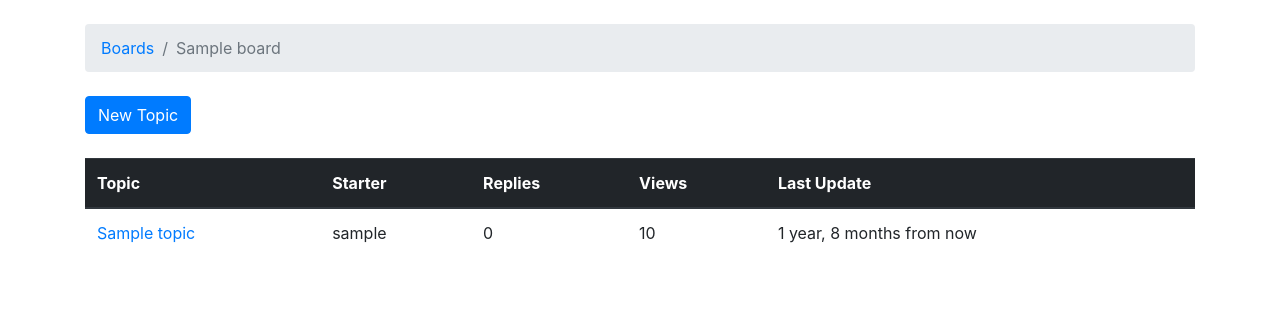
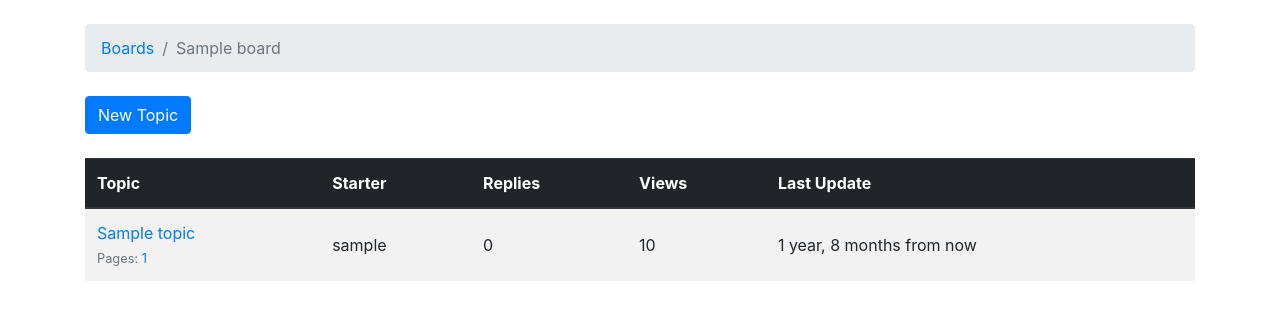
Before and after one commit to Cuahutli/platikme, a Django app: page /boards/1/ in a window 1280 px wide. Shown: the part 56-376 px from the top of the page. Run offline with Django 3.2, Linux system fonts and the light colour scheme; tables that the repository leaves empty hold one stand-in row (values such as "Sample post"); some libraries are stand-ins or nearby versions; some web fonts are replaced.

Commit message:
Ajustes finales
- Mejoras en reply_topic
- Mejoras en template de topics
- Paginación

```diff
--- a/src/boards/models.py
+++ b/src/boards/models.py
@@ -1,3 +1,5 @@
+import math
+
 from django.db import models
 from django.contrib.auth.models import User
 from django.utils.text import Truncator
@@ -30,6 +32,26 @@ class Topic(models.Model):
 	def __str__(self):
 		return self.subject
 
+	def get_page_count(self):
+		count = self.posts.count()
+		pages = count / 20
+		return math.ceil(pages)
+
+	def has_many_pages(self, count=None):
+		if count is None:
+			count = self.get_page_count()
+		return count > 6
+
+	def get_page_range(self):
+		count = self.get_page_count()
+		if self.has_many_pages(count):
+			return range(1,5)
+		return range(1, count + 1)
+
+	def get_last_ten_posts(self):
+		return self.posts.order_by('-created_at')[:10]
+
+
 class Post(models.Model):
 	message 		= models.TextField(max_length=4000)
 	topic 			= models.ForeignKey(Topic, related_name='posts')
--- a/src/boards/views.py
+++ b/src/boards/views.py
@@ -1,6 +1,7 @@
 from django.contrib.auth.decorators import login_required
 from django.contrib.auth.models import User
 from django.db.models import Count
+from django.urls import reverse
 from django.core.paginator import Paginator, EmptyPage, PageNotAnInteger
 from django.shortcuts import render, redirect, get_object_or_404
 from django.contrib.auth.decorators import login_required
@@ -63,11 +64,16 @@ class PostListView(ListView):
 	model = Post
 	context_object_name = 'posts'
 	template_name = 'topic_posts.html'
-	paginate_by = 2
+	paginate_by = 20
 
 	def get_context_data(self, **kwargs):
-		self.topic.views += 1
-		self.topic.save()
+
+		session_key = 'viewed_topic_{}'.format(self.topic.pk)
+		if not self.request.session.get(session_key, False):
+			self.topic.views += 1
+			self.topic.save()
+			self.request.session[session_key] = True
+
 		kwargs['topic'] = self.topic
 		return super().get_context_data(**kwargs)
 
@@ -86,7 +92,18 @@ def reply_topic(request, pk, topic_pk):
 			post.topic = topic
 			post.created_by = request.user
 			post.save()
-			return redirect('topic_posts', pk=pk, topic_pk=topic_pk)
+
+			topic.last_updated = timezone.now()
+			topic.save()
+
+			topic_url = reverse('topic_posts', kwargs={'pk':pk, 'topic_pk': topic_pk})
+			topic_post_url = '{url}?page={page}#{id}'.format(
+				url=topic_url,
+				id=post.pk,
+				page=topic.get_page_count()
+			)
+
+			return redirect(topic_post_url)
 	else:
 		form = PostForm()
 	return render(request, 'reply_topic.html', {'topic':topic, 'form':form})
--- a/src/templates/includes/pagination.html
+++ b/src/templates/includes/pagination.html
@@ -1,6 +1,17 @@
 {% if is_paginated %}
     <nav class="mb-4" aria-label="Topics pagination">
         <ul class="pagination">
+
+            {% if page_obj.number > 1 %}
+                <li class="page-item">
+                    <a href="?page=1" class="page-link">First</a>
+                </li>
+            {% else %}
+                <li class="page-item disabled">
+                    <span class="page-link">First</span>
+                </li>
+            {% endif %}
+
             {% if page_obj.has_previous %}
             <li class="page-item">
                 <a href="?page={{page_obj.previos_page_number}}" class="page-link">Previous</a>
@@ -19,7 +30,7 @@
                         <span class="sr-only">(current)</span>
                     </span>
                     </li>
-        {% else %}
+                {% elif page_num > page_obj.number|add:'-3' and page_num < page_obj.number|add:'3' %}
                     <li class="page-item">
                     <a href="?page={{page_num}}" class="page-link">{{page_num}}</a>
                     </li>
@@ -39,6 +50,18 @@
                 </span>
                 </li>
             {% endif %}
+
+
+            {% if page_obj.number != paginator.num_pages %}
+                <li class="page-item">
+                    <a href="?page={{paginator.num_pages}}" class="page-link">Last</a>
+                </li>
+            {% else %}
+                <li class="page-item">
+                    <span class="page-link">Last</span>
+                </li>
+            {% endif %}
+
         </ul>
     </nav>
 {% endif %}
--- a/src/templates/reply_topic.html
+++ b/src/templates/reply_topic.html
@@ -29,7 +29,7 @@
     </form>
 
 
-    {% for post in topic.posts.all %}
+    {% for post in topic.get_last_ten_posts %}
         <div class="card mb-2">
             <div class="card-body p-3">
                 <div class="row mb-3">
--- a/src/templates/topic_posts.html
+++ b/src/templates/topic_posts.html
@@ -22,7 +22,7 @@
 
 
     {% for post in posts %}
-        <div class="card {% if forloop.last %} mb-4 {% else %} mb-2{% endif %}  {% if forloop.first %} border-dark {% endif %}">
+        <div id="{{post.pk}}" class="card {% if forloop.last %} mb-4 {% else %} mb-2{% endif %}  {% if forloop.first %} border-dark {% endif %}">
             {% if forloop.first %}
                 <div class="card-header text-white bg-dark py-2 px-3">
                     {{topic.subject}}
--- a/src/templates/topics.html
+++ b/src/templates/topics.html
@@ -17,7 +17,7 @@
     </div>
 
     <div class="table">
-        <table class="table">
+        <table class="table table-striped mb-4">
             <thead class="thead-dark">
               <tr>
                 <th>Topic</th>
@@ -29,12 +29,26 @@
             </thead>
             <tbody>
               {% for topic in topics %}
+                {% url 'topic_posts' board.pk topic.pk as topic_url %}
                 <tr>
-                  <td><a href="{% url 'topic_posts' board.pk topic.pk %}">{{ topic.subject }}</a></td>
-                  <td>{{ topic.starter.username }}</td>
-                  <td>{{topic.replies}}</td>
-                  <td>{{topic.views}}</td>
-                  <td>{{ topic.last_updated|naturaltime }}</td>
+                  <td>
+                    <p class="mb-0">
+                      <a href="{{topic_url}}">{{topic.subject}}</a>
+                    </p>
+                    <small class="text-muted">
+                      Pages:
+                      {% for i in topic.get_page_range %}
+                        <a href="{{topic_url}}?page={{i}}">{{i}}</a>
+                      {% endfor %}
+                      {% if topic.has_many_pages %}
+                        ... <a href="{{topic_url}}?page={{topic.get_page_count}}">Last Page</a>
+                      {% endif %}
+                    </small>
+                  </td>
+                  <td class="align-middle">{{ topic.starter.username }}</td>
+                  <td class="align-middle">{{topic.replies}}</td>
+                  <td class="align-middle">{{topic.views}}</td>
+                  <td class="align-middle">{{ topic.last_updated|naturaltime }}</td>
                 </tr>
               {% endfor %}
             </tbody>
```
Also changed, not shown: src/boards/tests/test_view_replay_topic.py (+3 -1 lines). Lines whose indentation alone changed are shown as unchanged.
